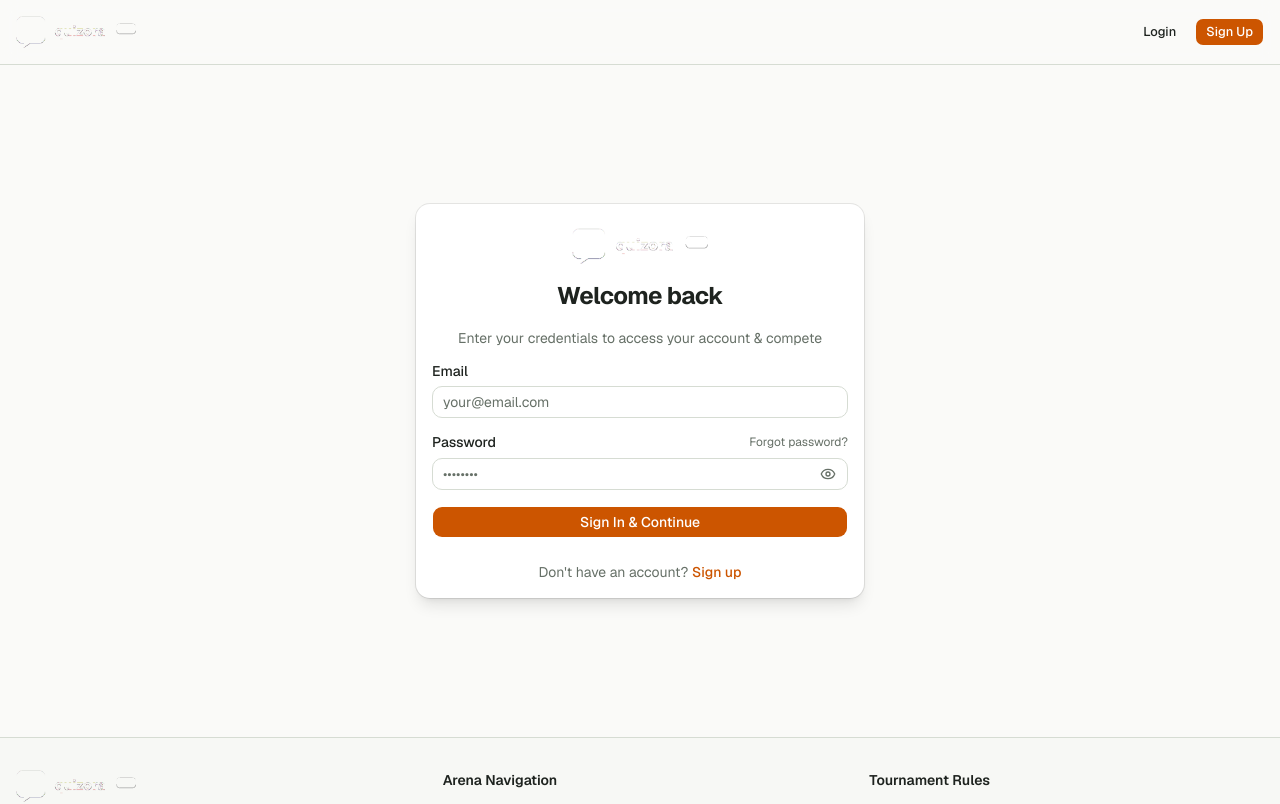
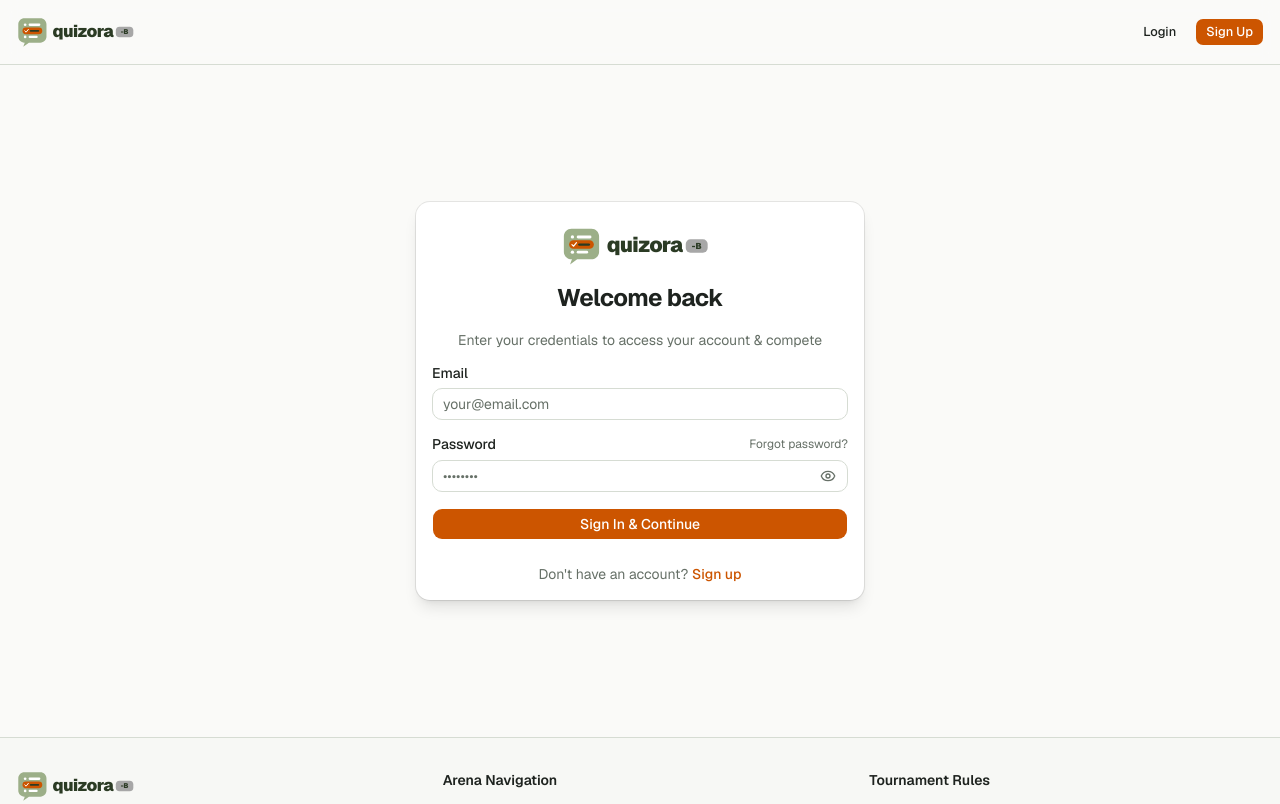
Before and after one commit to Kanishkk23/quiz_platform, a Next.js app: page /login in a window 1280 px wide. Shown: the top 804 px of the page. Built offline with nearby package versions, Linux system fonts and the light colour scheme.

Commit message:
style(branding): render vibrant svg quizora logo using website color palette

```diff
--- a/src/components/auth/LoginForm.tsx
+++ b/src/components/auth/LoginForm.tsx
@@ -2,7 +2,6 @@
 
 import { useState } from "react";
 import Link from "next/link";
-import Image from "next/image";
 import { useRouter, useSearchParams } from "next/navigation";
 import { Button } from "@/components/ui/button";
 import {
@@ -16,6 +15,7 @@ import { Input } from "@/components/ui/input";
 import { Label } from "@/components/ui/label";
 import { Eye, EyeOff, Loader2, Lock } from "lucide-react";
 import { useAuth } from "@/context/AuthContext";
+import { QuizoraLogo } from "@/components/layout/QuizoraLogo";
 
 export function LoginForm() {
   const router = useRouter();
@@ -75,14 +75,7 @@ export function LoginForm() {
     <Card className="w-full max-w-md shadow-lg border-muted">
       <CardHeader className="space-y-3 text-center">
         <div className="mx-auto flex items-center justify-center pt-2">
-          <Image
-            src="/quizora-logo.png"
-            alt="quizora -B"
-            width={140}
-            height={38}
-            priority
-            className="h-9 w-auto object-contain"
-          />
+          <QuizoraLogo className="h-10 w-auto" />
         </div>
         <CardTitle className="text-2xl font-bold tracking-tight">Welcome back</CardTitle>
         <CardDescription>
--- a/src/components/auth/RegisterForm.tsx
+++ b/src/components/auth/RegisterForm.tsx
@@ -2,7 +2,6 @@
 
 import { useState } from "react";
 import Link from "next/link";
-import Image from "next/image";
 import { useRouter, useSearchParams } from "next/navigation";
 import { Button } from "@/components/ui/button";
 import {
@@ -16,6 +15,7 @@ import { Input } from "@/components/ui/input";
 import { Label } from "@/components/ui/label";
 import { Eye, EyeOff, Loader2, Lock } from "lucide-react";
 import { useAuth } from "@/context/AuthContext";
+import { QuizoraLogo } from "@/components/layout/QuizoraLogo";
 
 interface FormErrors {
   name?: string;
@@ -95,14 +95,7 @@ export function RegisterForm() {
     <Card className="w-full max-w-md shadow-lg border-muted">
       <CardHeader className="space-y-3 text-center">
         <div className="mx-auto flex items-center justify-center pt-2">
-          <Image
-            src="/quizora-logo.png"
-            alt="quizora -B"
-            width={140}
-            height={38}
-            priority
-            className="h-9 w-auto object-contain"
-          />
+          <QuizoraLogo className="h-10 w-auto" />
         </div>
         <CardTitle className="text-2xl font-bold tracking-tight">Create your account</CardTitle>
         <CardDescription>
--- a/src/components/layout/Footer.tsx
+++ b/src/components/layout/Footer.tsx
@@ -1,8 +1,8 @@
 "use client";
 
 import Link from "next/link";
-import Image from "next/image";
 import { Separator } from "@/components/ui/separator";
+import { QuizoraLogo } from "@/components/layout/QuizoraLogo";
 
 export function Footer() {
   return (
@@ -12,13 +12,7 @@ export function Footer() {
           {/* Brand */}
           <div className="flex flex-col gap-3">
             <Link href="/" className="flex items-center transition-opacity hover:opacity-90">
-              <Image
-                src="/quizora-logo.png"
-                alt="quizora -B"
-                width={130}
-                height={35}
-                className="h-8 w-auto object-contain"
-              />
+              <QuizoraLogo className="h-8 w-auto" />
             </Link>
             <p className="text-sm text-muted-foreground leading-relaxed">
               Real-time competitive quiz platform. Challenge yourself with timed questions,
--- a/src/components/layout/Navbar.tsx
+++ b/src/components/layout/Navbar.tsx
@@ -1,7 +1,6 @@
 "use client";
 
 import Link from "next/link";
-import Image from "next/image";
 import { useState } from "react";
 import { Button } from "@/components/ui/button";
 import {
@@ -28,6 +27,7 @@ import {
   UserCheck,
 } from "lucide-react";
 import { useAuth } from "@/context/AuthContext";
+import { QuizoraLogo } from "@/components/layout/QuizoraLogo";
 
 const baseNavLinks = [
   { href: "/", label: "Home", icon: Home },
@@ -49,14 +49,7 @@ export function Navbar() {
       <div className="container mx-auto flex h-16 items-center justify-between px-4">
         {/* Official Brand Logo */}
         <Link href="/" className="flex items-center transition-opacity hover:opacity-90">
-          <Image
-            src="/quizora-logo.png"
-            alt="quizora -B"
-            width={130}
-            height={35}
-            priority
-            className="h-8 w-auto object-contain"
-          />
+          <QuizoraLogo className="h-8 w-auto" />
         </Link>
 
         {/* Desktop Auth */}
@@ -124,13 +117,7 @@ export function Navbar() {
           </SheetTrigger>
           <SheetContent side="right" className="w-72">
             <SheetTitle className="flex items-center gap-2">
-              <Image
-                src="/quizora-logo.png"
-                alt="quizora -B"
-                width={120}
-                height={32}
-                className="h-7 w-auto object-contain"
-              />
+              <QuizoraLogo className="h-7 w-auto" />
             </SheetTitle>
             <nav className="mt-6 flex flex-col gap-1">
               {visibleNavLinks.map((link) => (
--- /dev/null
+++ b/src/components/layout/QuizoraLogo.tsx
@@ -0,0 +1,74 @@
+import React from "react";
+
+interface QuizoraLogoProps extends React.SVGProps<SVGSVGElement> {
+  className?: string;
+}
+
+export function QuizoraLogo({ className = "h-8 w-auto", ...props }: QuizoraLogoProps) {
+  return (
+    <svg
+      viewBox="0 0 330 84"
+      fill="none"
+      xmlns="http://www.w3.org/2000/svg"
+      className={className}
+      role="img"
+      aria-label="quizora -B logo"
+      {...props}
+    >
+      {/* Speech Bubble Icon in Sage Green (#9CAF88) */}
+      <path
+        d="M 22 6 C 13.16 6 6 13.16 6 22 L 6 54 C 6 62.84 13.16 70 22 70 L 23 70 L 19 81 L 34 70 L 64 70 C 72.84 70 80 62.84 80 54 L 80 22 C 80 13.16 72.84 6 64 6 Z"
+        fill="#9CAF88"
+      />
+
+      {/* Row 1: Unselected Option Dot & Line (White) */}
+      <circle cx="24" cy="23" r="3.5" fill="#FFFFFF" />
+      <rect x="33" y="20" width="31" height="6" rx="3" fill="#FFFFFF" />
+
+      {/* Row 2: Selected Option Pill in Burnt Amber (#CC5500) */}
+      <rect x="17" y="30" width="52" height="18" rx="9" fill="#CC5500" />
+      {/* White Checkmark */}
+      <path
+        d="M 23 39 L 26.5 42.5 L 32.5 35"
+        stroke="#FFFFFF"
+        strokeWidth="2.5"
+        strokeLinecap="round"
+        strokeLinejoin="round"
+      />
+      {/* Dark Forest Green text bar inside pill */}
+      <rect x="36" y="36.5" width="25" height="5" rx="2.5" fill="#2B3B24" />
+
+      {/* Row 3: Unselected Option Dot & Line (White) */}
+      <circle cx="24" cy="55" r="3.5" fill="#FFFFFF" />
+      <rect x="33" y="52" width="24" height="6" rx="3" fill="#FFFFFF" />
+
+      {/* Brand Wordmark 'quizora' */}
+      <text
+        x="96"
+        y="55"
+        fontFamily="var(--font-sans), system-ui, -apple-system, BlinkMacSystemFont, 'Segoe UI', Roboto, sans-serif"
+        fontSize="44"
+        fontWeight="900"
+        letterSpacing="-1.5"
+        fill="#2B3B24"
+        className="dark:fill-[#EFF2ED]"
+      >
+        quizora
+      </text>
+
+      {/* Project/Track Badge in Concrete Grey (#A7A7A7) */}
+      <rect x="262" y="28" width="46" height="28" rx="10" fill="#A7A7A7" />
+      <text
+        x="285"
+        y="48"
+        fontFamily="var(--font-sans), system-ui, -apple-system, BlinkMacSystemFont, 'Segoe UI', Roboto, sans-serif"
+        fontSize="18"
+        fontWeight="900"
+        textAnchor="middle"
+        fill="#2B3B24"
+      >
+        -B
+      </text>
+    </svg>
+  );
+}
```
Also changed, not shown: public/logo.svg (added), public/quizora-logo.svg (added).
